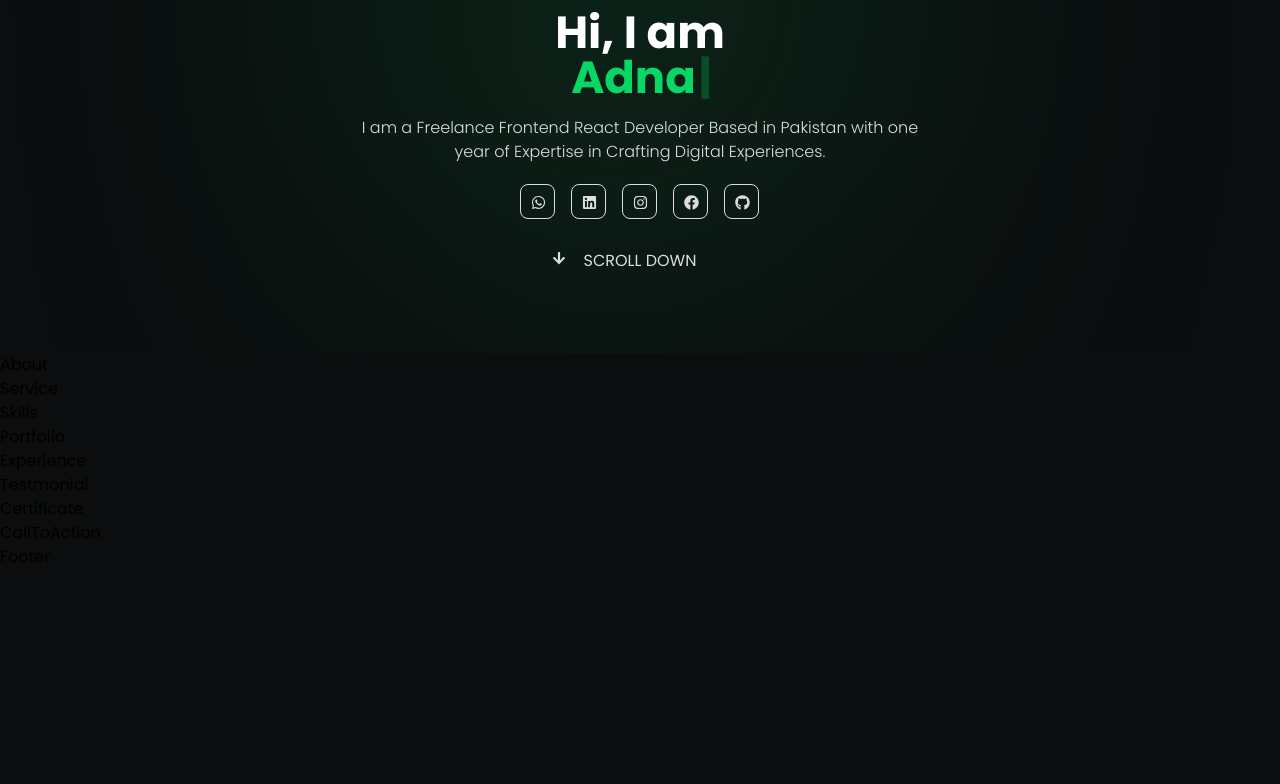
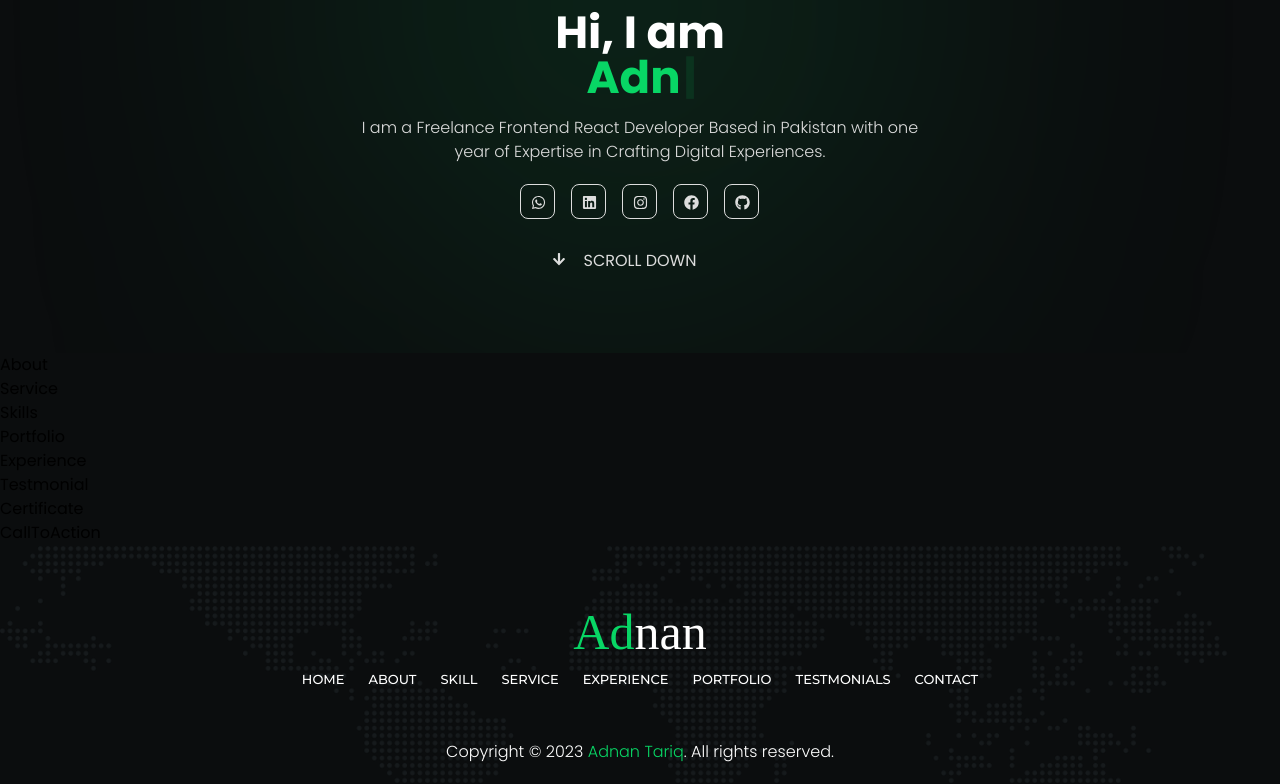
Before and after one commit to adnanDevelop/revampPortfolio, a React (Vite) app: page / in a window 1280 px wide. Shown: the part 342-1126 px from the top of the page. Before the commit the page ends 911 px from the top, so only its background shows below. Built offline with nearby package versions, Linux system fonts and the light colour scheme; a web font is replaced by a local one.

Commit message:
fixed build errors

```diff
--- a/src/components/global/Footer.tsx
+++ b/src/components/global/Footer.tsx
@@ -1,5 +1,34 @@
+import { Link } from "react-scroll";
+import { navLinks } from "../../pages/data";
+
 const Footer = () => {
-  return <div>Footer</div>;
+  return (
+    <footer className="pt-[50px] bg-[url('/image/footer-bg.png')] bg-center bg-no-repeat bg-cover">
+      <div className="flex flex-col items-center justify-center xl:w-[1150px] lg:w-[960px] md:w-[75%] sm:w-[580px] w-[90%] mx-auto">
+        <h3 className="xl:text-[50px] text-[30px] font-medium text-white cursor-pointer font-stylish ">
+          <span className="text-primary">Ad</span>nan
+        </h3>
+        <div className="flex flex-wrap items-center justify-center gap-x-4 xl:gap-6">
+          {navLinks.map((link) => (
+            <Link
+              to={link?.href}
+              spy={true}
+              smooth={true}
+              duration={500}
+              key={link?.title}
+              className="relative cursor-pointer text-[13px] text-white font-medium uppercase transitions font-secondary hover:text-primary before:absolute before:bottom-[-10px] before:left-1/2 before:-translate-x-1/2 before:w-[6px] before:h-[6px] before:rounded-full before:bg-primary before:opacity-0 hover:before:opacity-100 before:transitions hover:scale-[1.1] "
+            >
+              {link?.title}
+            </Link>
+          ))}
+        </div>
+        <p className="mb-0 font-light text-center sm:text-base text-xs text-white pb-[20px] sm:pt-[50px] pt-[40px] cursor-pointer">
+          Copyright © 2023 <span className="text-primary">Adnan Tariq</span>.
+          All rights reserved.
+        </p>
+      </div>
+    </footer>
+  );
 };
 
 export default Footer;
--- a/src/css/index.css
+++ b/src/css/index.css
@@ -12,6 +12,6 @@
     @apply transition-all duration-300 ease-in-out;
   }
   .btn-primary {
-    @apply relative h-10 text-center leading-10 cursor-pointer px-6 xl:text-sm text-[13px] text-white transition-all duration-500 ease-in-out bg-transparent border rounded-full font-poppin overflow-hidden border-primary hover:scale-95 before:absolute before:left-1/2 before:-translate-x-1/2 before:bottom-[-5px] before:w-1/2 before:h-[10px] before:z-[-1] before:rounded-full before:bg-primary before:transitions hover:before:h-full hover:before:w-full hover:before:bottom-0 focus:before:w-full focus:before:h-full focus:before:bottom-0 shadow-purple before:shadow-purple;
+    @apply relative py-[10px] cursor-pointer px-6 xl:text-sm text-[13px] text-white transition-all duration-500 ease-in-out bg-transparent border rounded-full font-poppin overflow-hidden border-primary hover:scale-95 before:absolute before:left-1/2 before:-translate-x-1/2 before:bottom-[-5px] before:w-1/2 before:h-[10px] before:z-[-1] before:rounded-full before:bg-primary before:transitions hover:before:h-full hover:before:w-full hover:before:bottom-0 focus:before:w-full focus:before:h-full focus:before:bottom-0 shadow-purple before:shadow-purple;
   }
 }
```
